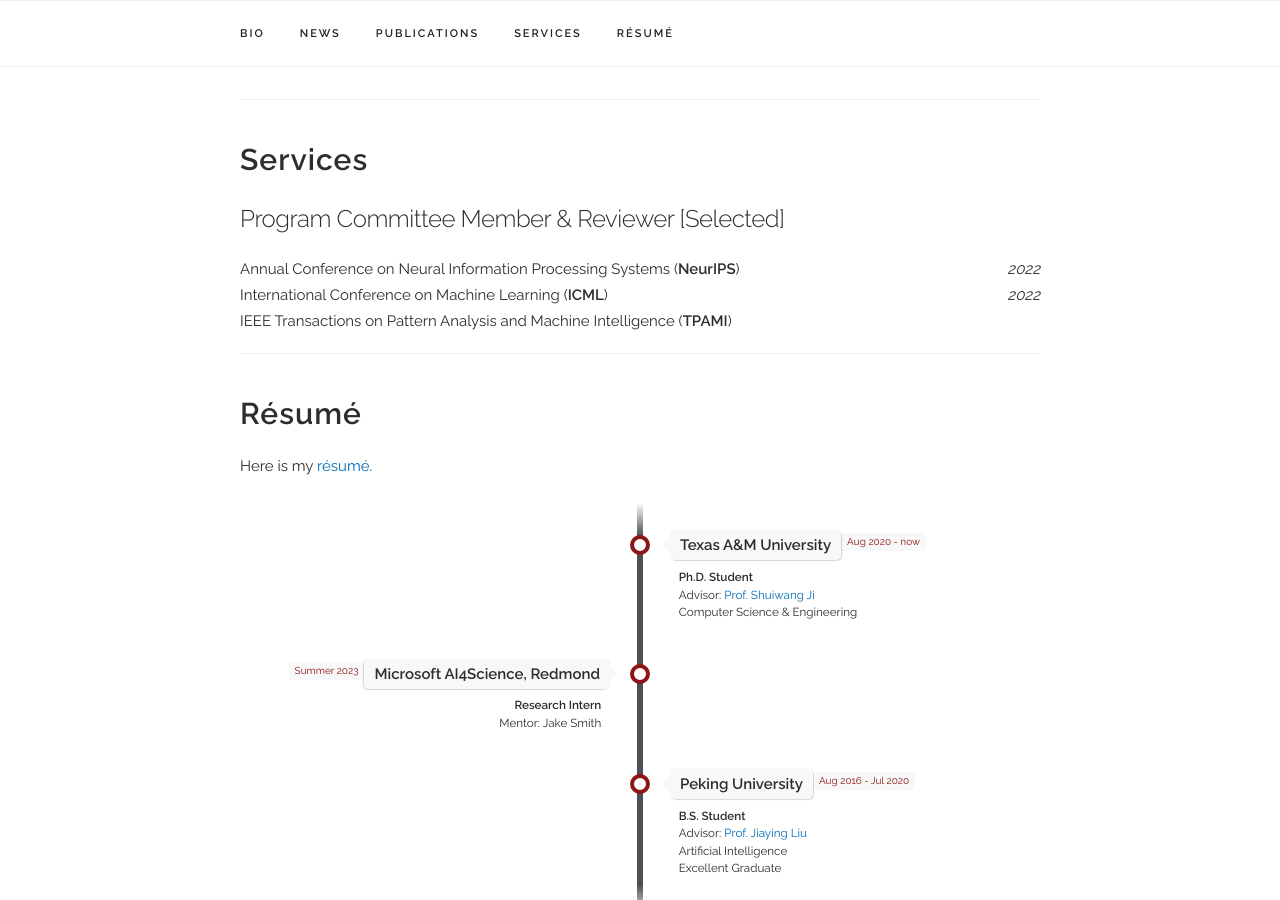
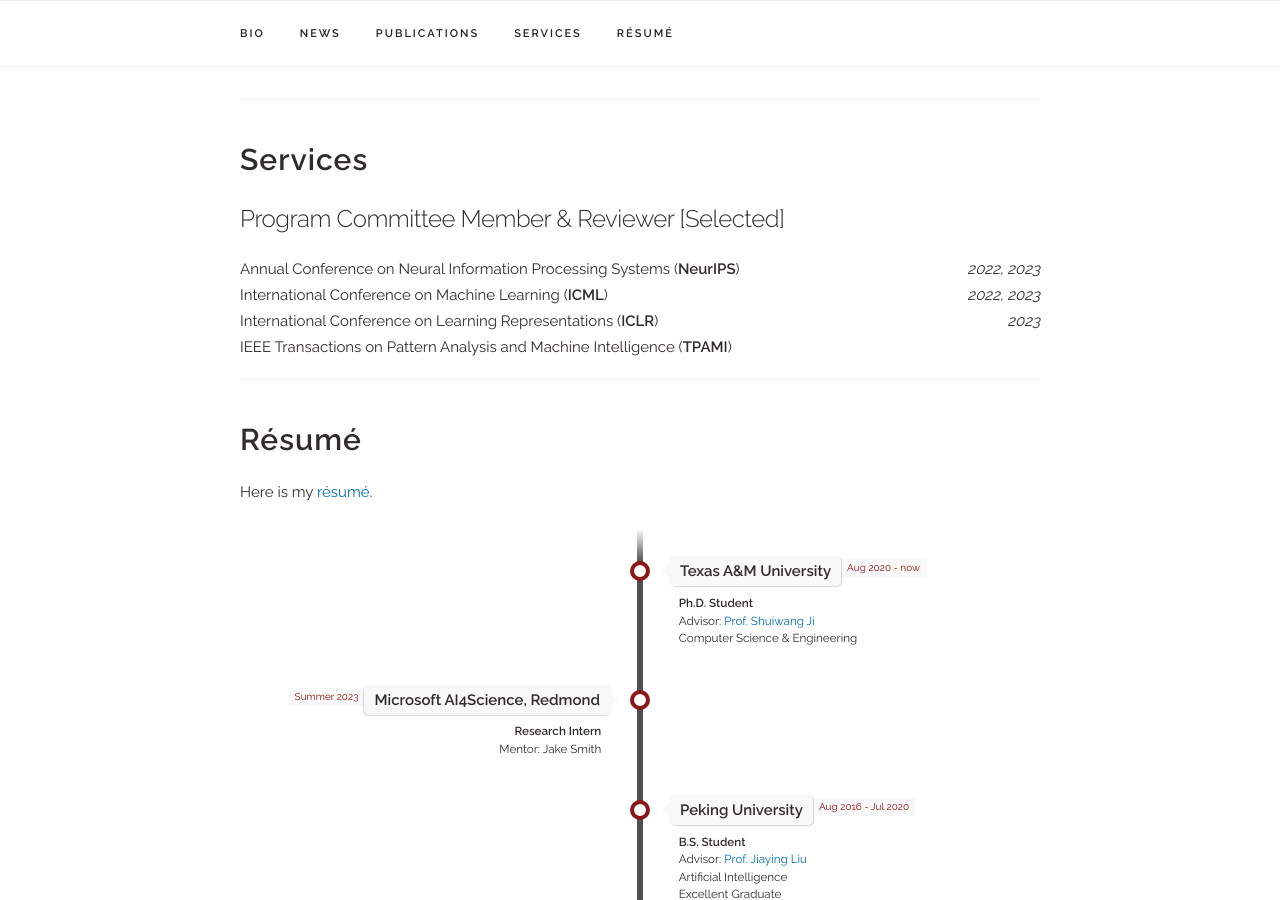
Before and after one commit to YKQ98/YKQ98.github.io, a Jekyll site: the page built from index.html, in a window 1280 px wide and 900 px high, scrolled down 2182 px. Built offline with Jekyll 4.4.1, drawn with Linux system fonts in a browser that asks for light colours; a style sheet for code colours, icons or effects is not loaded.

Commit message:
Update services.yaml

```diff
--- a/_data/services.yaml
+++ b/_data/services.yaml
@@ -2,10 +2,13 @@
 reviewers:
 
  - venue: "Annual Conference on Neural Information Processing Systems (<b>NeurIPS</b>)"
-   year: "2022"
+   year: "2022, 2023"
 
  - venue: "International Conference on Machine Learning (<b>ICML</b>)"
-   year: "2022"
+   year: "2022, 2023"
+
+ - venue: "International Conference on Learning Representations (<b>ICLR</b>)"
+   year: "2023"
 
  - venue: "IEEE Transactions on Pattern Analysis and Machine Intelligence (<b>TPAMI</b>)"
    year: ""
```
